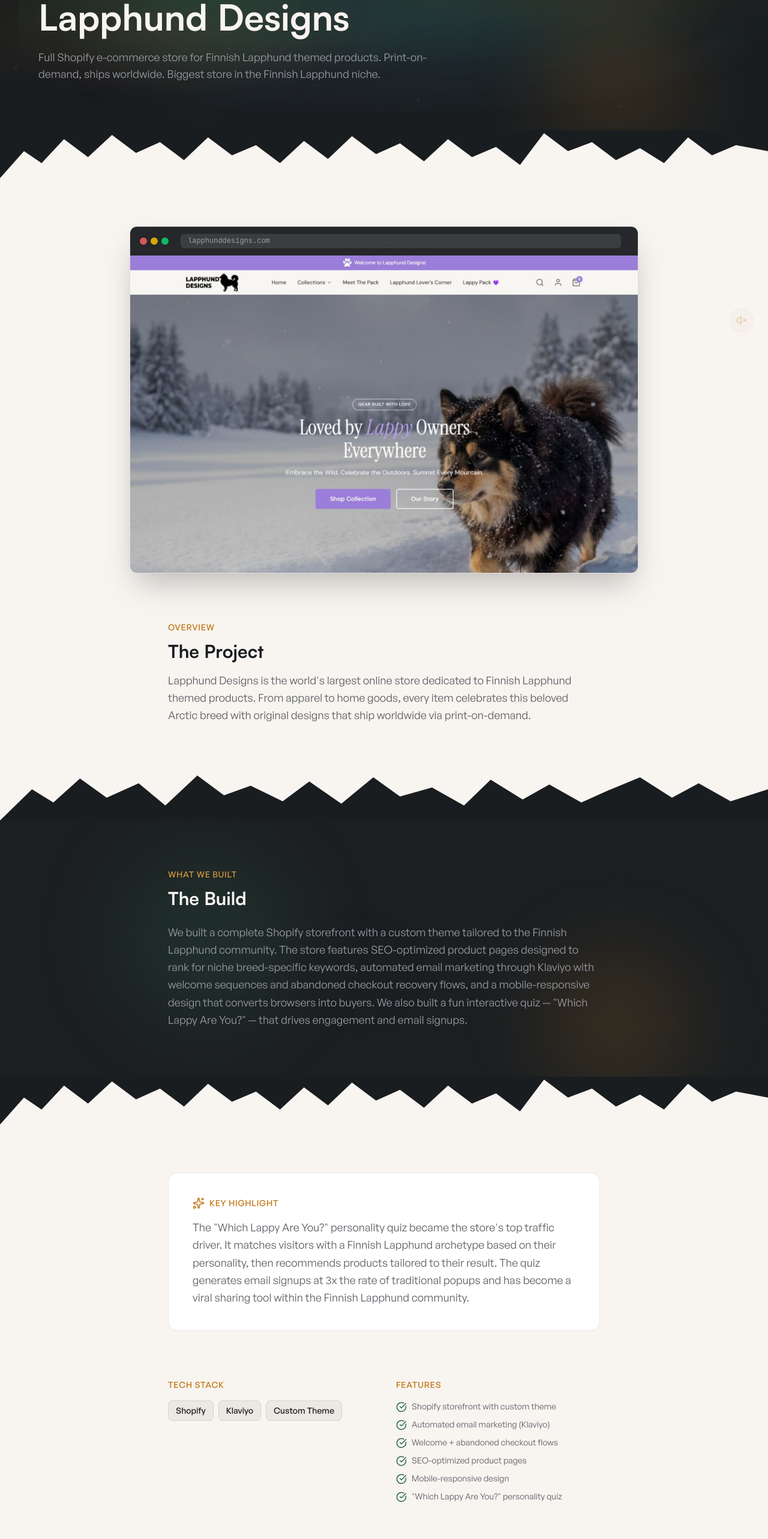
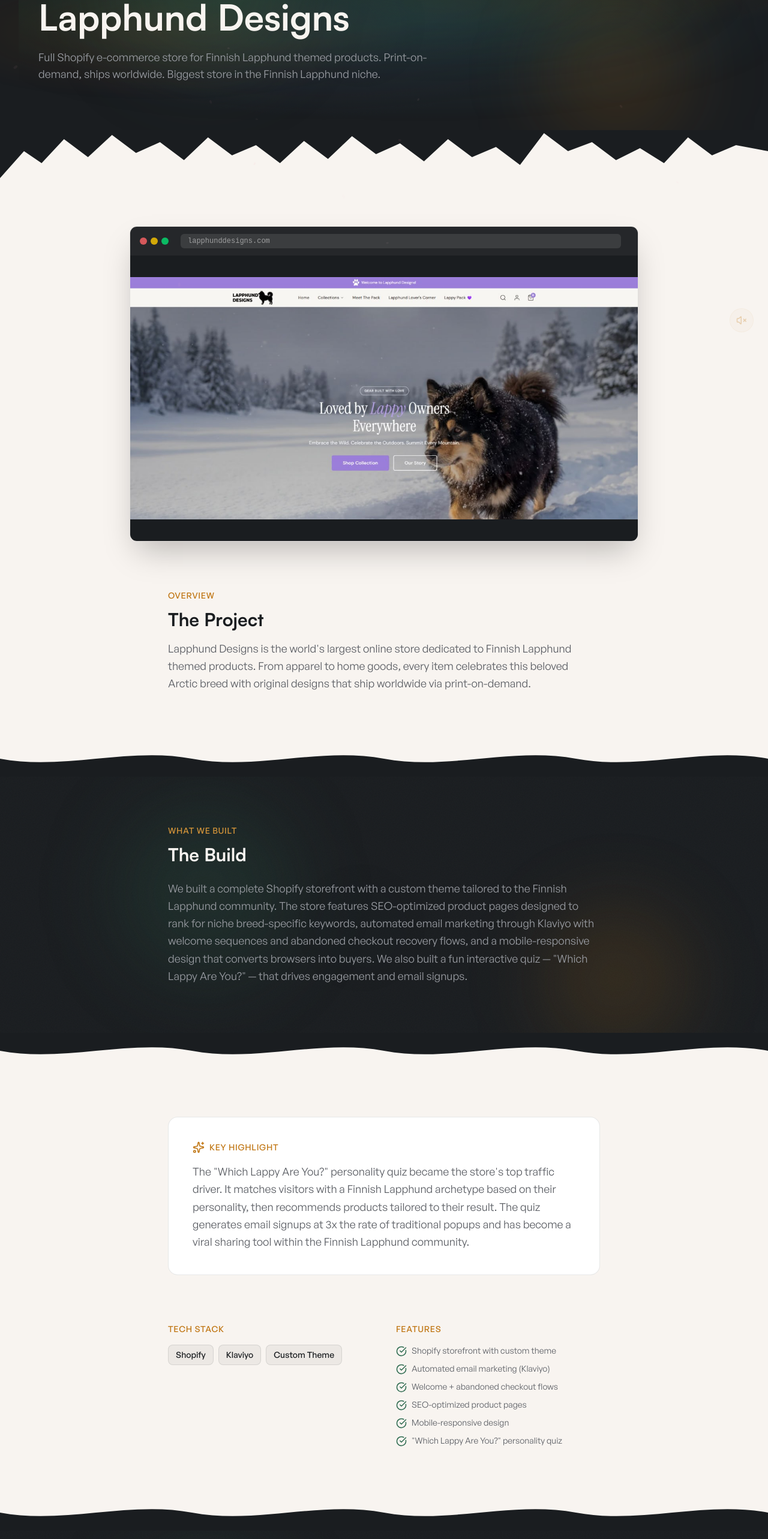
Before and after one commit to AgentWarhead/kootenay-made, a Next.js app: page /portfolio/lapphund-designs in a window 1280 px wide. Shown: the part 222-2788 px from the top of the page at 60% size. Built offline with nearby package versions, Linux system fonts and the light colour scheme; a web font is replaced by a local one.

Commit message:
fix: portfolio case study pages — RiverWave dividers + proper image fit

```diff
--- a/src/app/portfolio/[slug]/CaseStudyClient.tsx
+++ b/src/app/portfolio/[slug]/CaseStudyClient.tsx
@@ -7,6 +7,7 @@ import { motion } from 'framer-motion';
 import ScrollReveal from '@/components/ScrollReveal';
 import Breadcrumb from '@/components/Breadcrumb';
 import MountainDivider from '@/components/MountainDivider';
+import RiverWave from '@/components/RiverWave';
 import AmbientOrbs from '@/components/AmbientOrbs';
 import { CaseStudy, caseStudies } from '../data';
 
@@ -73,13 +74,13 @@ export default function CaseStudyClient({ study }: { study: CaseStudy }) {
                 </div>
               </div>
               {/* Screenshot */}
-              <div className="relative aspect-[16/10] bg-slate/5">
+              <div className="relative aspect-[16/9] bg-slate">
                 <Image
                   src={study.heroImage}
                   alt={`${study.name} screenshot`}
                   fill
                   sizes="(max-width: 768px) 100vw, 800px"
-                  className="object-cover"
+                  className="object-contain"
                   priority
                 />
               </div>
@@ -101,7 +102,7 @@ export default function CaseStudyClient({ study }: { study: CaseStudy }) {
         </div>
       </section>
 
-      <MountainDivider variant={2} fillColor="#1A1D20" bgColor="#F8F4F0" />
+      <RiverWave fillColor="#1A1D20" bgColor="#F8F4F0" />
 
       {/* What We Built */}
       <section className="bg-slate grain py-16 sm:py-20 relative">
@@ -117,7 +118,7 @@ export default function CaseStudyClient({ study }: { study: CaseStudy }) {
         </div>
       </section>
 
-      <MountainDivider variant={1} fillColor="#F8F4F0" bgColor="#1A1D20" />
+      <RiverWave fillColor="#F8F4F0" bgColor="#1A1D20" />
 
       {/* Key Highlight */}
       <section className="bg-cream py-16 sm:py-20">
@@ -169,7 +170,7 @@ export default function CaseStudyClient({ study }: { study: CaseStudy }) {
         </div>
       </section>
 
-      <MountainDivider variant={2} fillColor="#1A1D20" bgColor="#F8F4F0" />
+      <RiverWave fillColor="#1A1D20" bgColor="#F8F4F0" />
 
       {/* Explore Live CTA */}
       <section className="bg-slate grain py-16 sm:py-20 relative">
```
